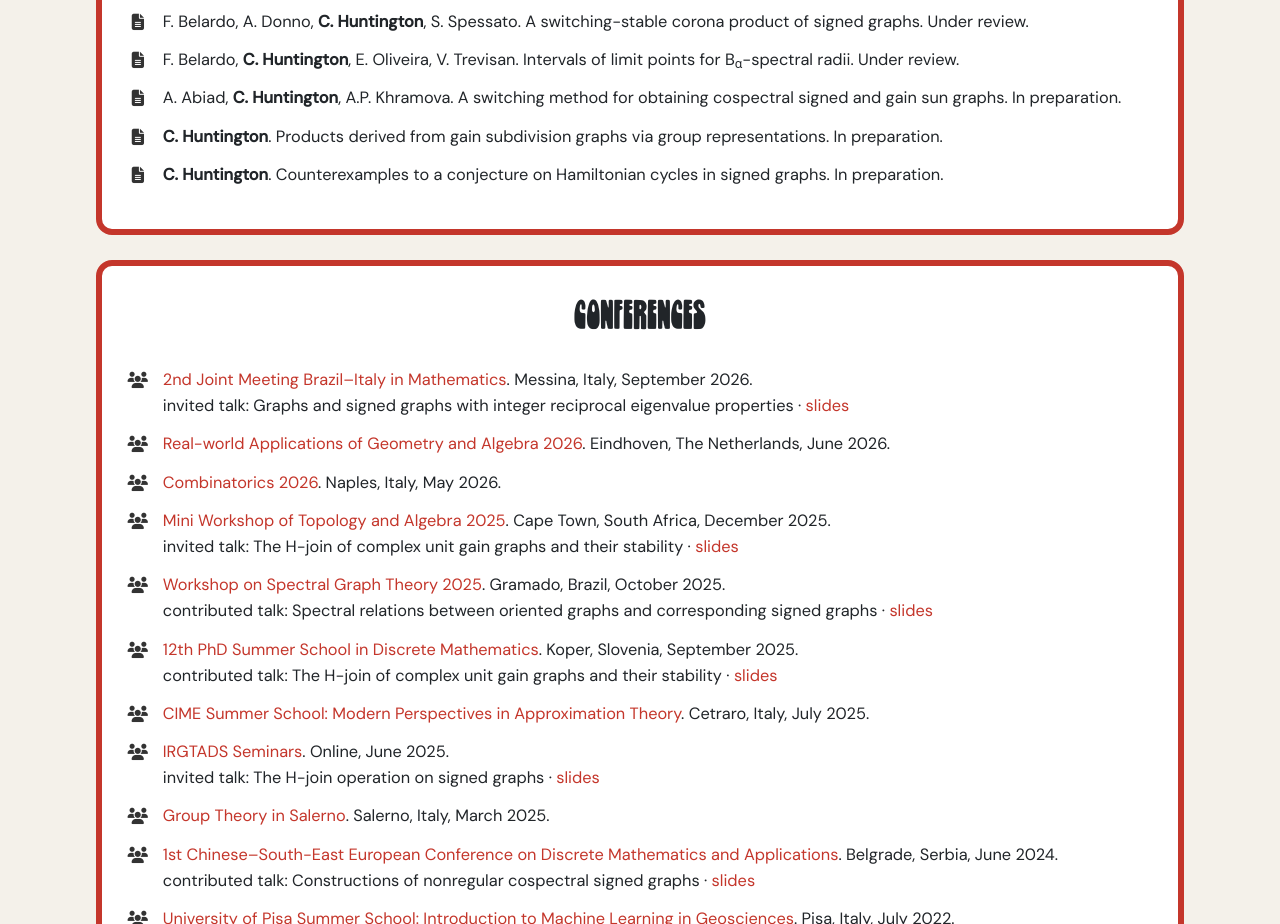
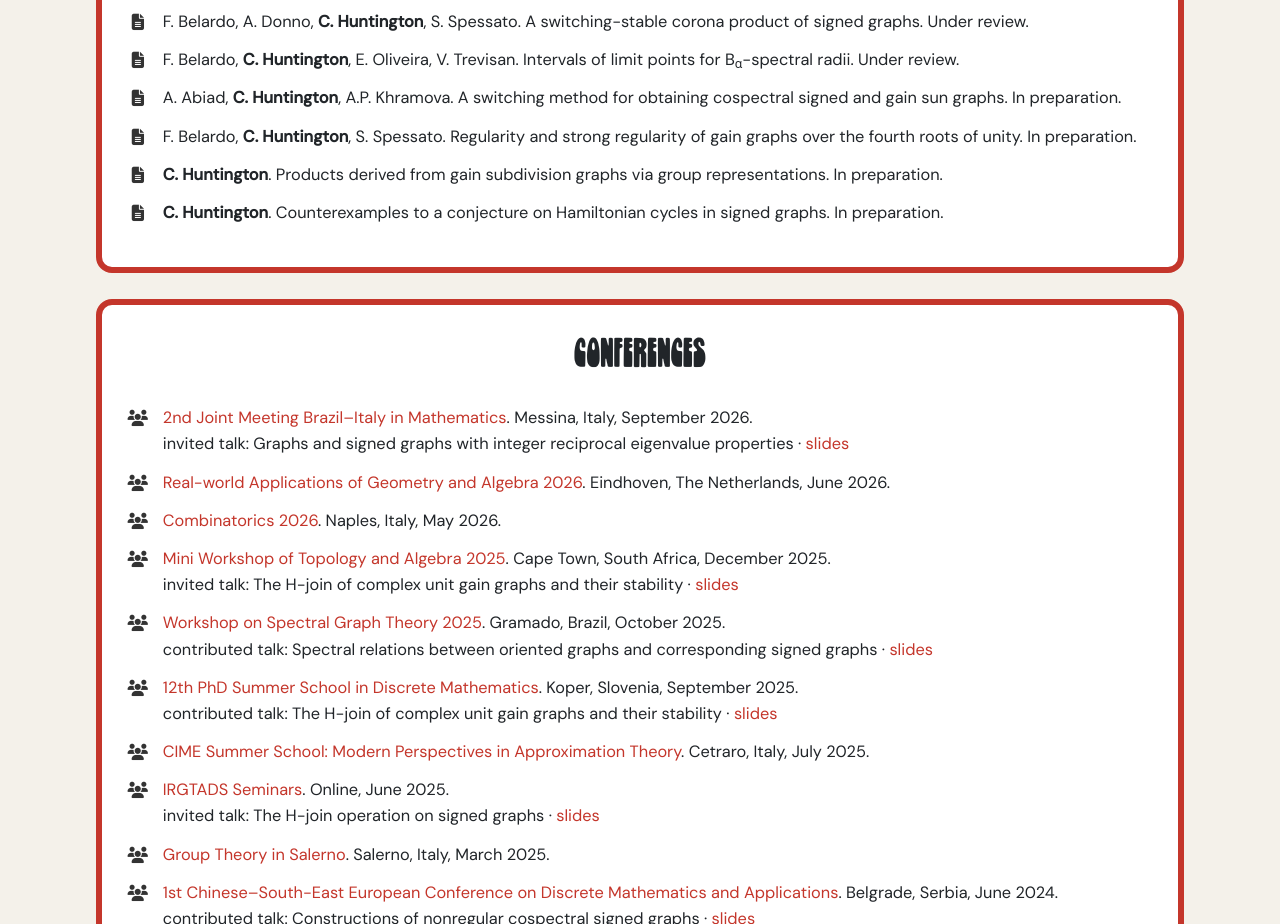
Before and after one commit to callumhuntington/callumhuntington.github.io, a website: page mathematics.html in a window 1280 px wide. Shown: the part 1135-2059 px from the top of the page. Drawn offline with nearby package versions, Linux system fonts and the light colour scheme.

Commit message:
Update mathematics.html

```diff
--- a/mathematics.html
+++ b/mathematics.html
@@ -208,6 +208,15 @@ A. Abiad, <strong>C. Huntington</strong>, A.P. Khramova. A switching method for
 <div class="paper-row">
 <i class="fa-solid fa-file-lines"></i>
 <span class="paper-text">
+F. Belardo, <strong>C. Huntington</strong>, S. Spessato. Regularity and strong regularity of gain graphs over the fourth roots of unity. In preparation.
+</span>
+</div>
+</li>
+
+<li>
+<div class="paper-row">
+<i class="fa-solid fa-file-lines"></i>
+<span class="paper-text">
 <strong>C. Huntington</strong>. Products derived from gain subdivision graphs via group representations. In preparation.
 </span>
 </div>
```
